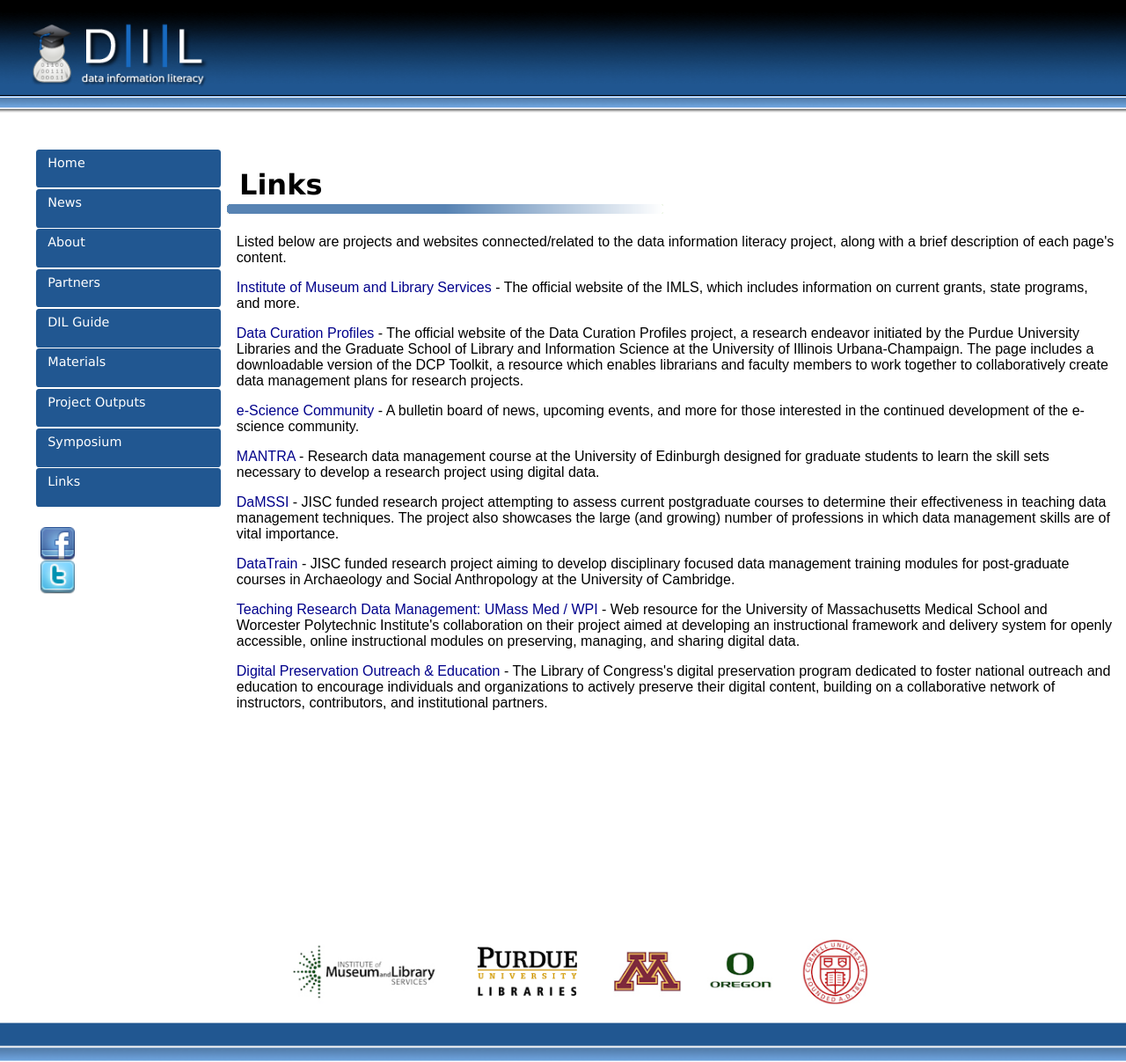
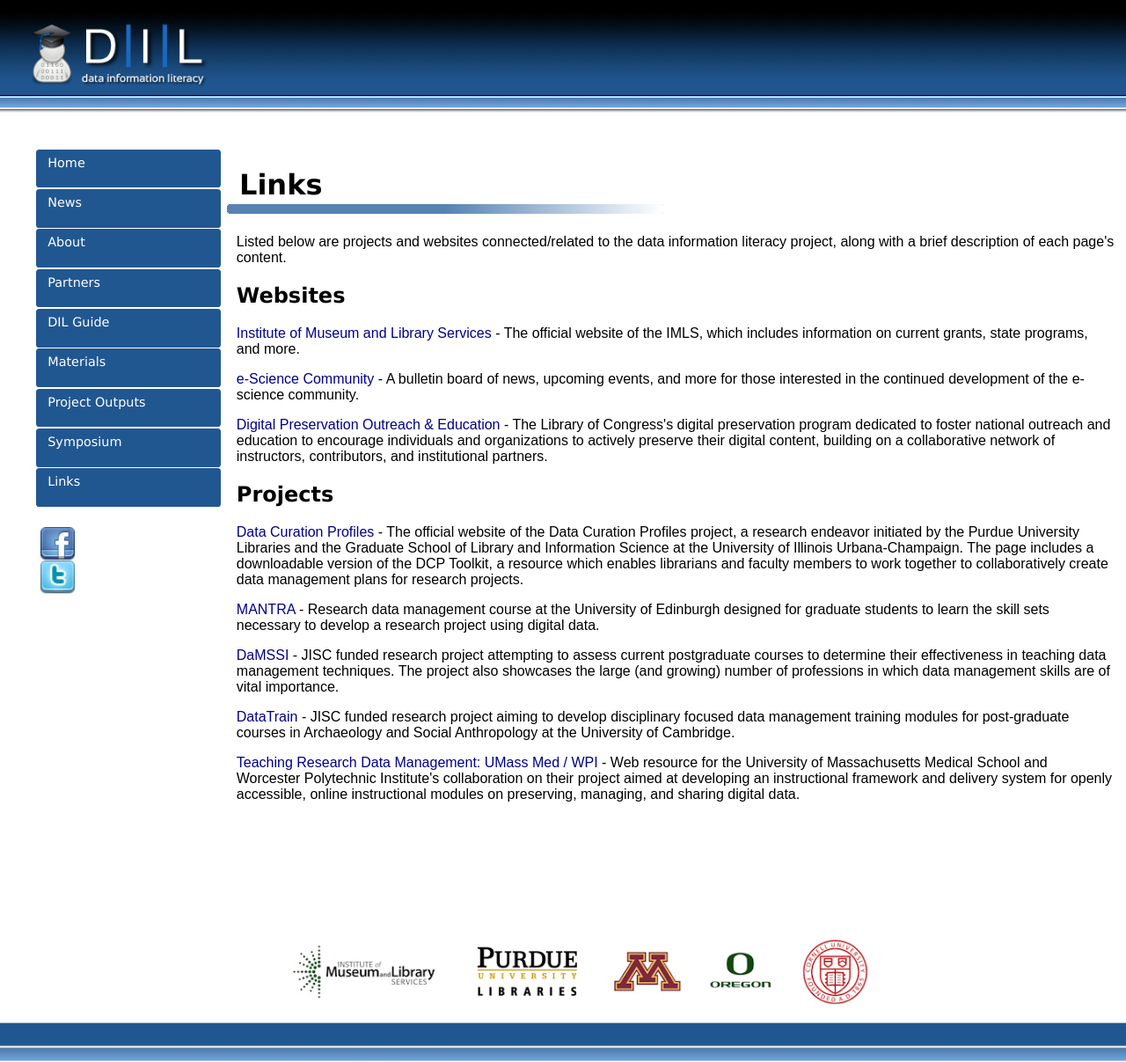
Before and after one commit to datainfolit/datainfolit, a Jekyll site: the page built from links/index.html, in a window 1280 px wide. Shown: the whole page at 88% size. Built offline with Jekyll 4.4.1, drawn with Linux system fonts in a browser that asks for light colours.

Commit message:
Update index.html

```diff
--- a/links/index.html
+++ b/links/index.html
@@ -8,12 +8,18 @@
 <h1 class="underline">Links</h1>
 <!-- Content -->
 <p>Listed below are projects and websites connected/related to the data information literacy project, along with a brief description of each page's content.</p>
+<!-- subtitle -->
+<h2>Websites</h2>
+<!-- content -->
 <p><a href="http://www.imls.gov/" target="_blank">Institute of Museum and Library Services</a> - The official website of the IMLS, which includes information on current grants, state programs, and more.</p>
+<p><a href="http://esciencecommunity.umassmed.edu/" target="_blank">e-Science Community</a> - A bulletin board of news, upcoming events, and more for those interested in the continued development of the e-science community.</p>
+<p><a href="http://www.digitalpreservation.gov/education/" target="_blank">Digital Preservation Outreach &amp; Education</a> - The Library of Congress's digital preservation program dedicated to foster national outreach and education to encourage individuals and organizations to actively preserve their digital content, building on a collaborative network of instructors, contributors, and institutional partners.</p>
+<!-- subtitle -->
+<h2>Projects</h2>
+<!-- content -->
 <p><a href="http://datacurationprofiles.org/" target="_blank">Data Curation Profiles</a> - The official website of the Data Curation Profiles project, a research endeavor initiated by the Purdue University Libraries and the Graduate School of Library and Information Science at the University of Illinois Urbana-Champaign. The page includes a downloadable version of the DCP Toolkit, a resource which enables librarians and faculty members to work together to collaboratively create data management plans for research projects.</p>
-<p><a href="http://esciencecommunity.umassmed.edu/" target="_blank">e-Science Community</a> - A bulletin board of news, upcoming events, and more for those interested in the continued development of the e-science community.</p>
 <p><a href="http://datalib.edina.ac.uk/mantra/" target="_blank">MANTRA</a> - Research data management course at the University of Edinburgh designed for graduate students to learn the skill sets necessary to develop a research project using digital data.</p>
 <p><a href="http://www.dcc.ac.uk/training/damssi" target="_blank">DaMSSI</a> - JISC funded research project attempting to assess current postgraduate courses to determine their effectiveness in teaching data management techniques. The project also showcases the large (and growing) number of professions in which data management skills are of vital importance.</p>
 <p><a href="http://www.lib.cam.ac.uk/preservation/datatrain/" target="_blank">DataTrain</a> - JISC funded research project aiming to develop disciplinary focused data management training modules for post-graduate courses in Archaeology and Social Anthropology at the University of Cambridge.</p>
 <p><a href="http://library.umassmed.edu/imls_grant" target="_blank">Teaching Research Data Management: UMass Med / WPI</a> - Web resource for the University of Massachusetts Medical School and Worcester Polytechnic Institute's collaboration on their project aimed at developing an instructional framework and delivery system for openly accessible, online instructional modules on preserving, managing, and sharing digital data.</p>
-<p><a href="http://www.digitalpreservation.gov/education/" target="_blank">Digital Preservation Outreach &amp; Education</a> - The Library of Congress's digital preservation program dedicated to foster national outreach and education to encourage individuals and organizations to actively preserve their digital content, building on a collaborative network of instructors, contributors, and institutional partners.</p>
 </div>
```
